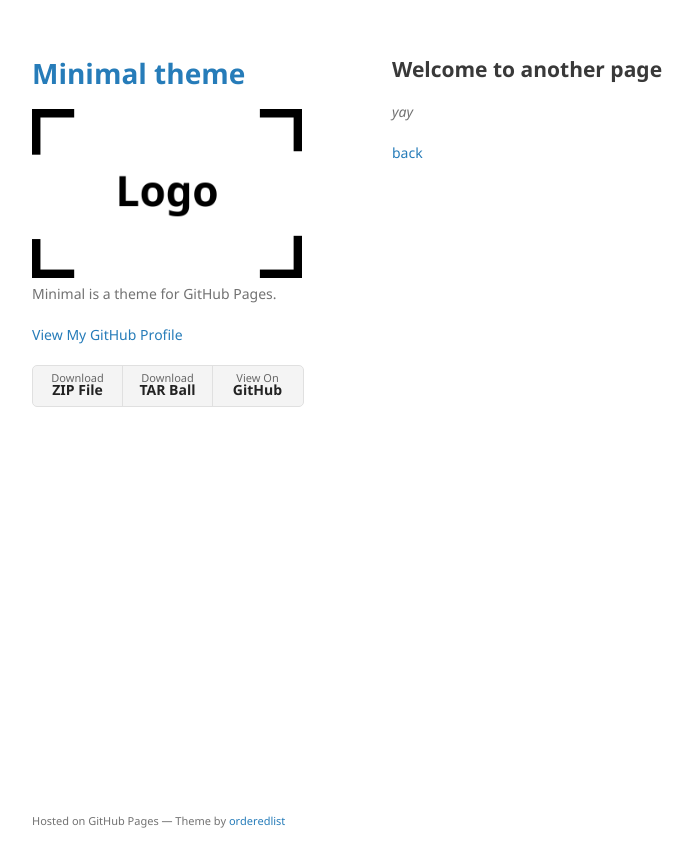
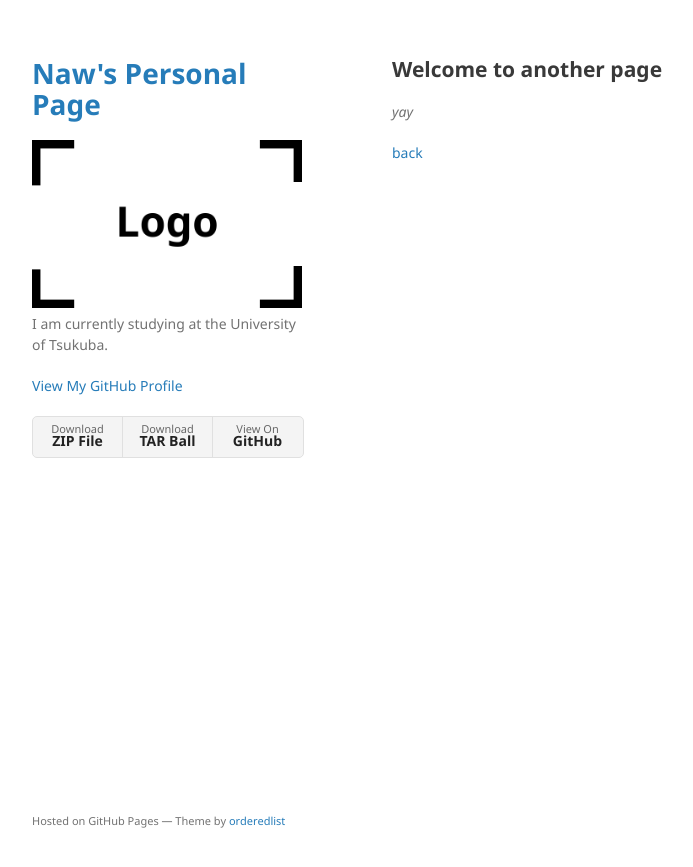
Before and after one commit to NawTang/nawtang.github.io, a Jekyll site: the page built from another-page.md, in a window 1280 px wide. Shown: the top 867 px of the page, without its empty margins (178-871 px from the left). Built offline with Jekyll 4.4.1, drawn with Linux system fonts in a browser that asks for light colours; our own code applies the rules of GitHub Pages for plain Markdown files.

Commit message:
Update _config.yml

```diff
--- a/_config.yml
+++ b/_config.yml
@@ -1,6 +1,9 @@
-title: Minimal theme
+title: Naw's Personal Page
 logo: /assets/img/logo.png
-description: Minimal is a theme for GitHub Pages.
+description: I am currently studying at the University of Tsukuba.
 show_downloads: true
 google_analytics:
 theme: jekyll-theme-minimal
+remote_theme: pages-themes/minimal@v0.2.0
+plugins:
+- jekyll-remote-theme
```
